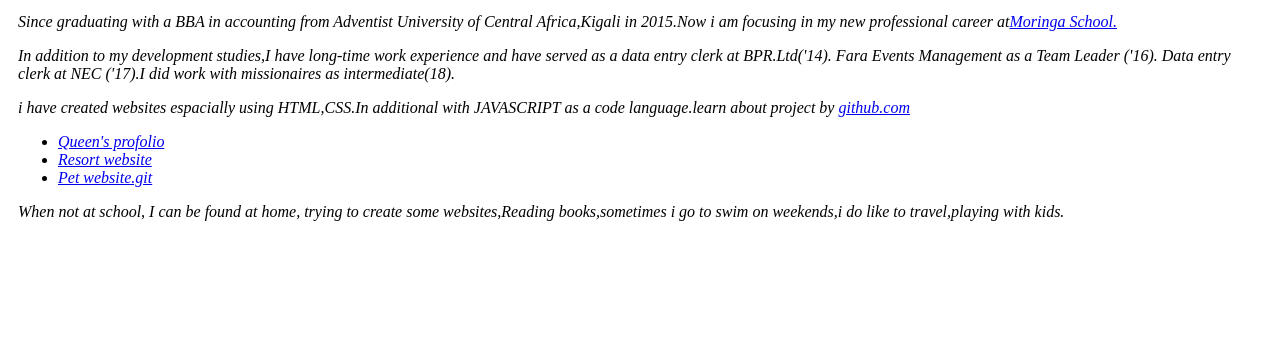
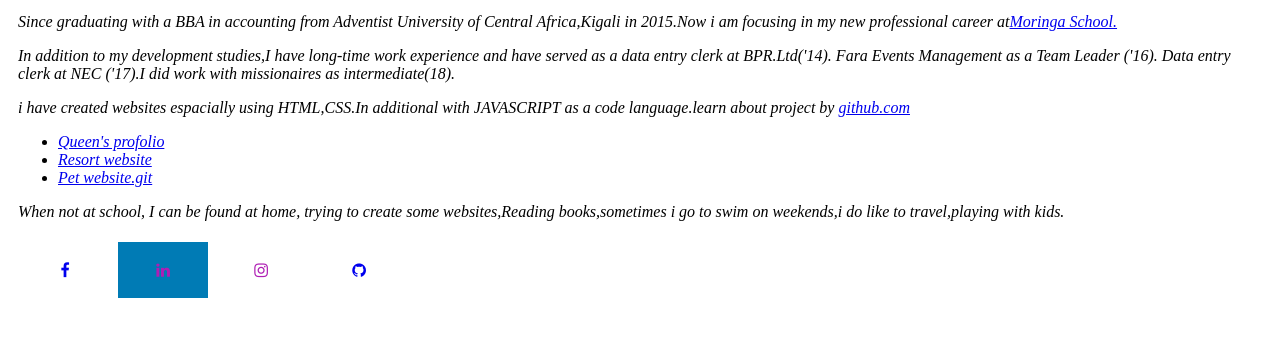
Before and after one commit to Queen-Uwitonze/my-first-website, a plain HTML site: page my-first-website.html in a window 1280 px wide. Shown: the part 137-474 px from the top of the page. Drawn offline with Linux system fonts and the light colour scheme; files that its build step writes are made by us from their sources; files whose address does not match are found by name.

Commit message:
add social media icon

```diff
--- a/my-first-website.html
+++ b/my-first-website.html
@@ -4,6 +4,7 @@
         <title>Queen's Profolio</title>
         <link rel="stylesheet" type="text/css" href="/home/wecode/Desktop/my-first-website/my-first-website.css">
         <link rel="stylesheet" href="https://cdnjs.cloudflare.com/ajax/libs/font-awesome/4.7.0/css/font-awesome.min.css">
+
     </head>
     <body>
         <h1>Queen's Profolio</h1>
@@ -22,5 +23,12 @@
            </ul>
         <!--what i like to do on my free-time-->
         <p>When not at school, I can be found at home, trying to create some websites,Reading books,sometimes i go to swim on weekends,i do like to travel,playing with kids.</p>
+
+        <a href="https://www.facebook.com/Kabengera Queen" class="fa fa-facebook"></a>
+        <a href="https://www.linkedin.com/uwitonze queen" class="fa fa-linkedin"></a>
+        <a href="https://www.instagram.com/kabengeraqueen" class="fa fa-instagram"></a>
+        <a href="https://github.com/Queen-Uwitonze" class="fa fa-github"></a>
+
+
     </body>
 </html>
```
